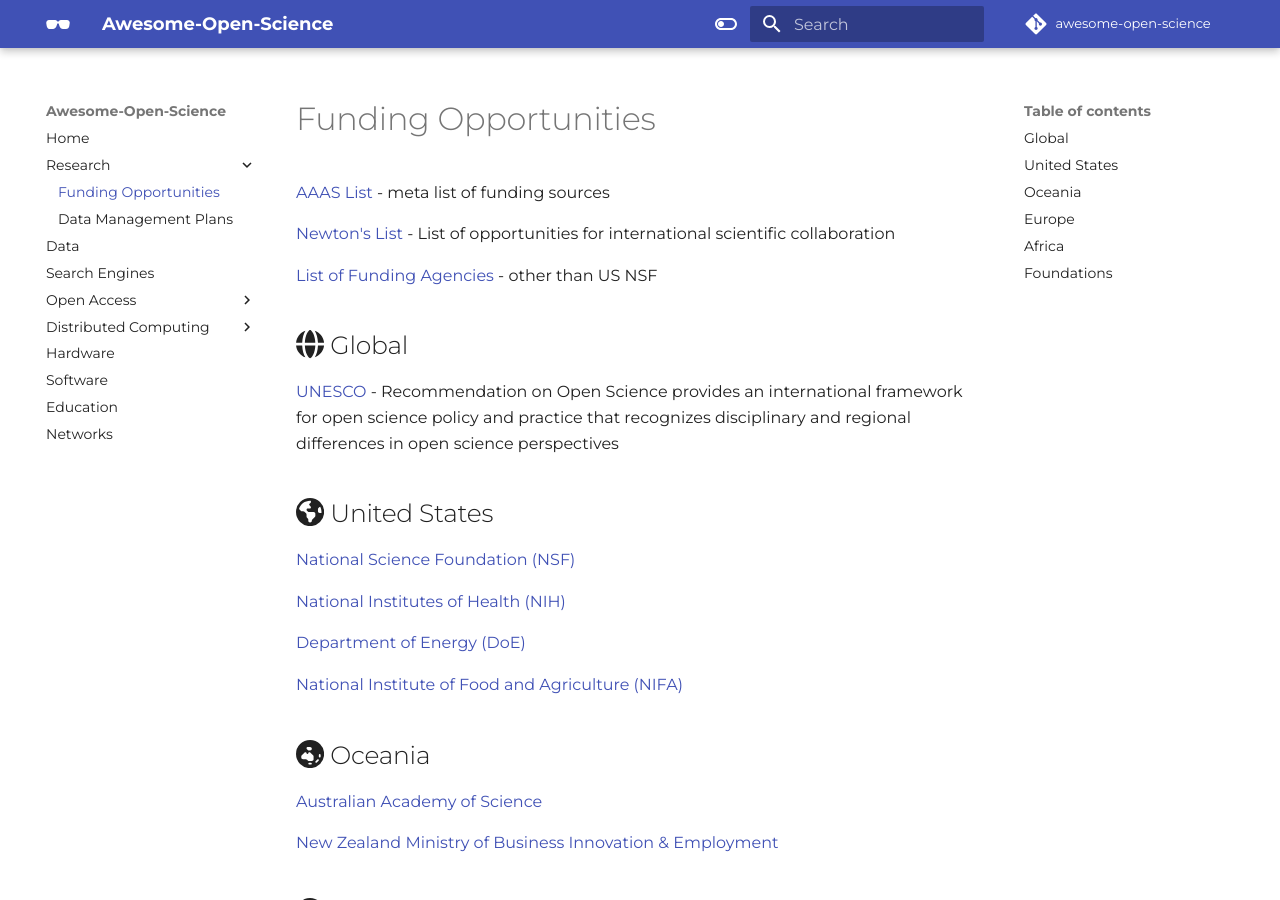
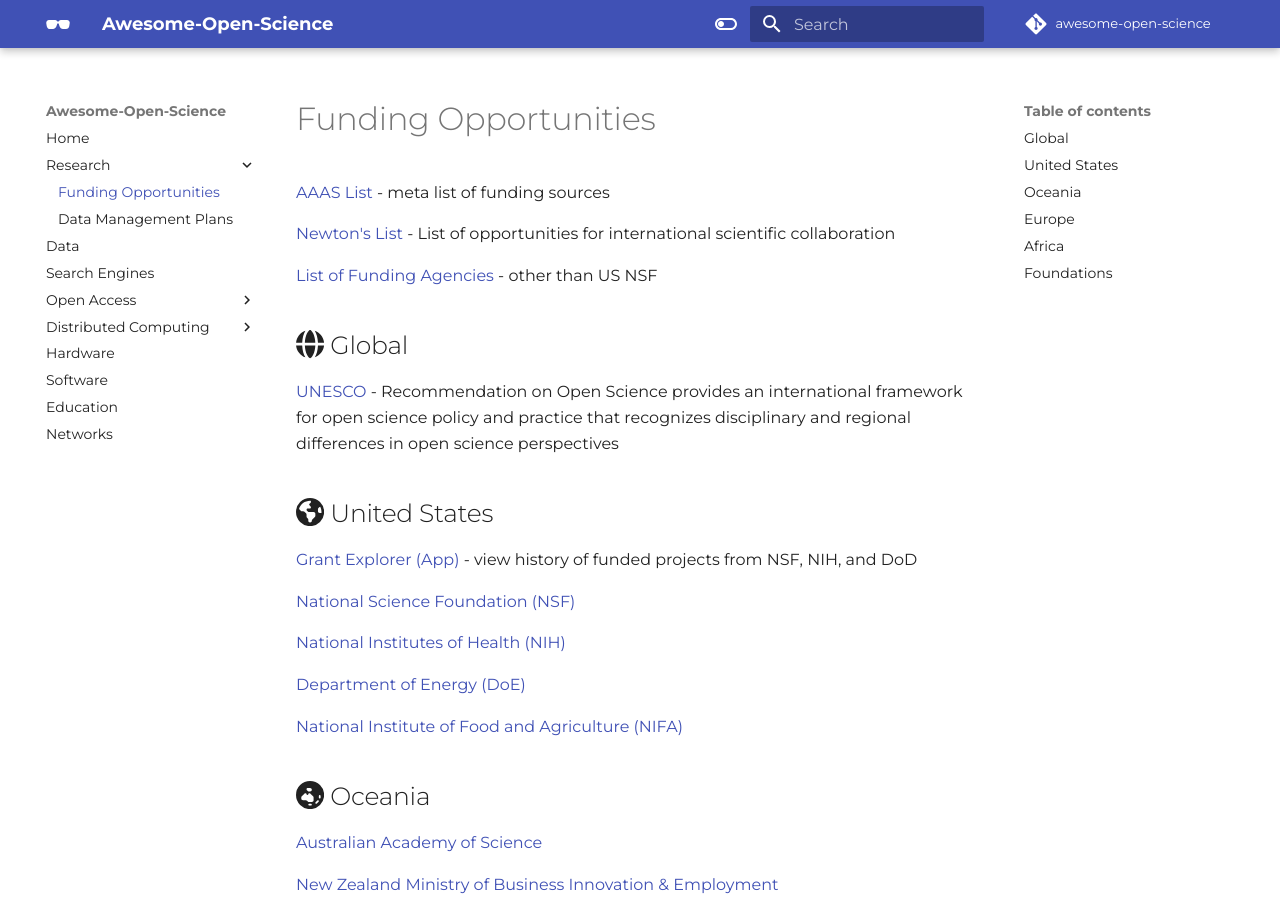
Before and after one commit to tyson-swetnam/awesome-open-science, an MkDocs documentation site: the page built from docs/funding.md, in a window 1280 px wide and 900 px high. Built offline with MkDocs 1.6.1 and Material for MkDocs 9.7.7, drawn with Linux system fonts in a browser that asks for light colours; some web fonts are replaced; comment, search, counter and statistics services are not loaded.

Commit message:
Update funding.md

```diff
--- a/docs/funding.md
+++ b/docs/funding.md
@@ -10,6 +10,8 @@
 [UNESCO](https://www.unesco.org/en/natural-sciences/open-science){target=_blank} - Recommendation on Open Science provides an international framework for open science policy and practice that recognizes disciplinary and regional differences in open science perspectives
 
 ## :fontawesome-solid-earth-americas: United States
+
+[Grant Explorer (App)](https://www.grantexplorer.org/){target=_blank} - view history of funded projects from NSF, NIH, and DoD
 
 [National Science Foundation (NSF)](https://nsf.gov){target=_blank}
 
```
